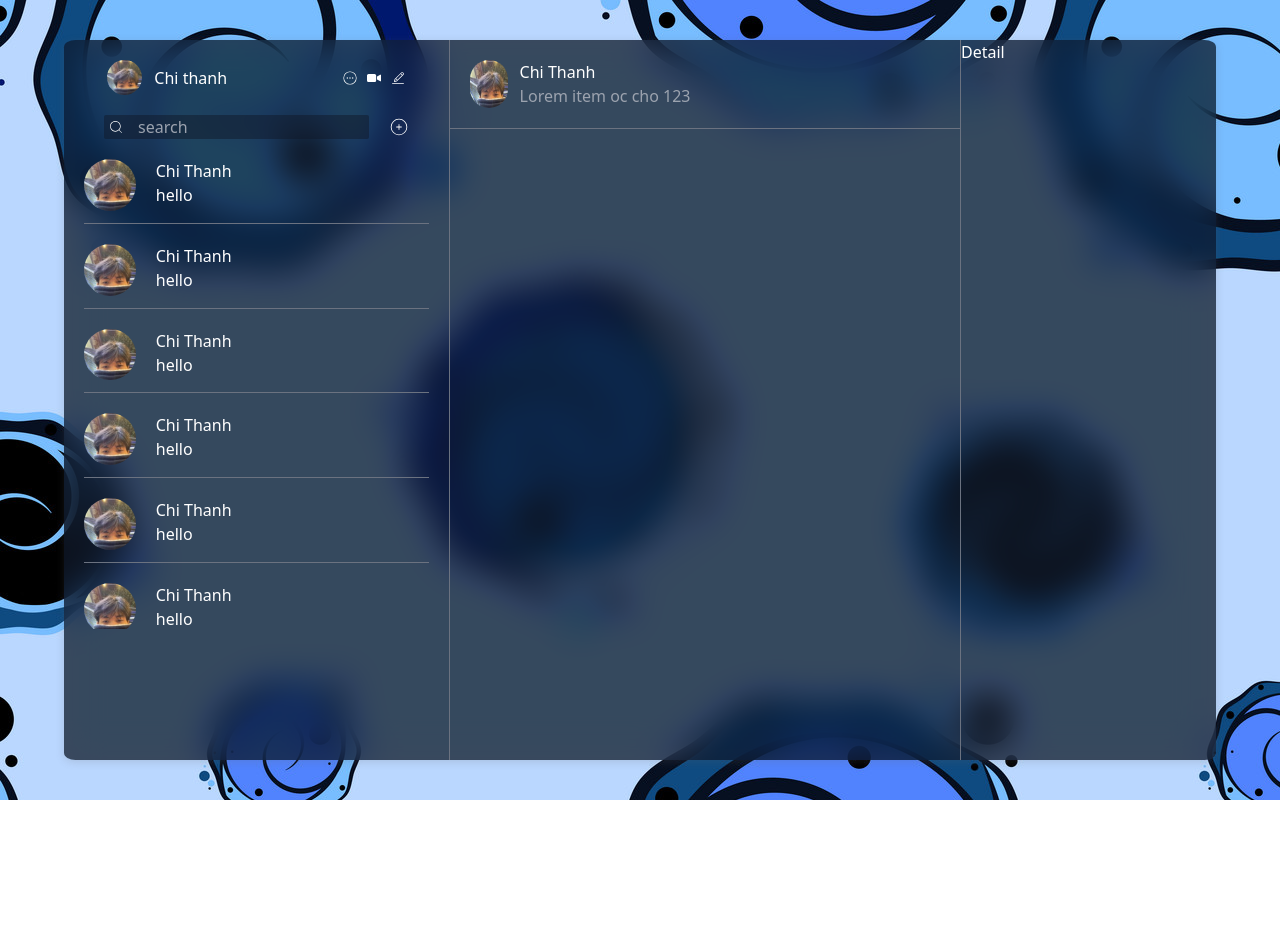
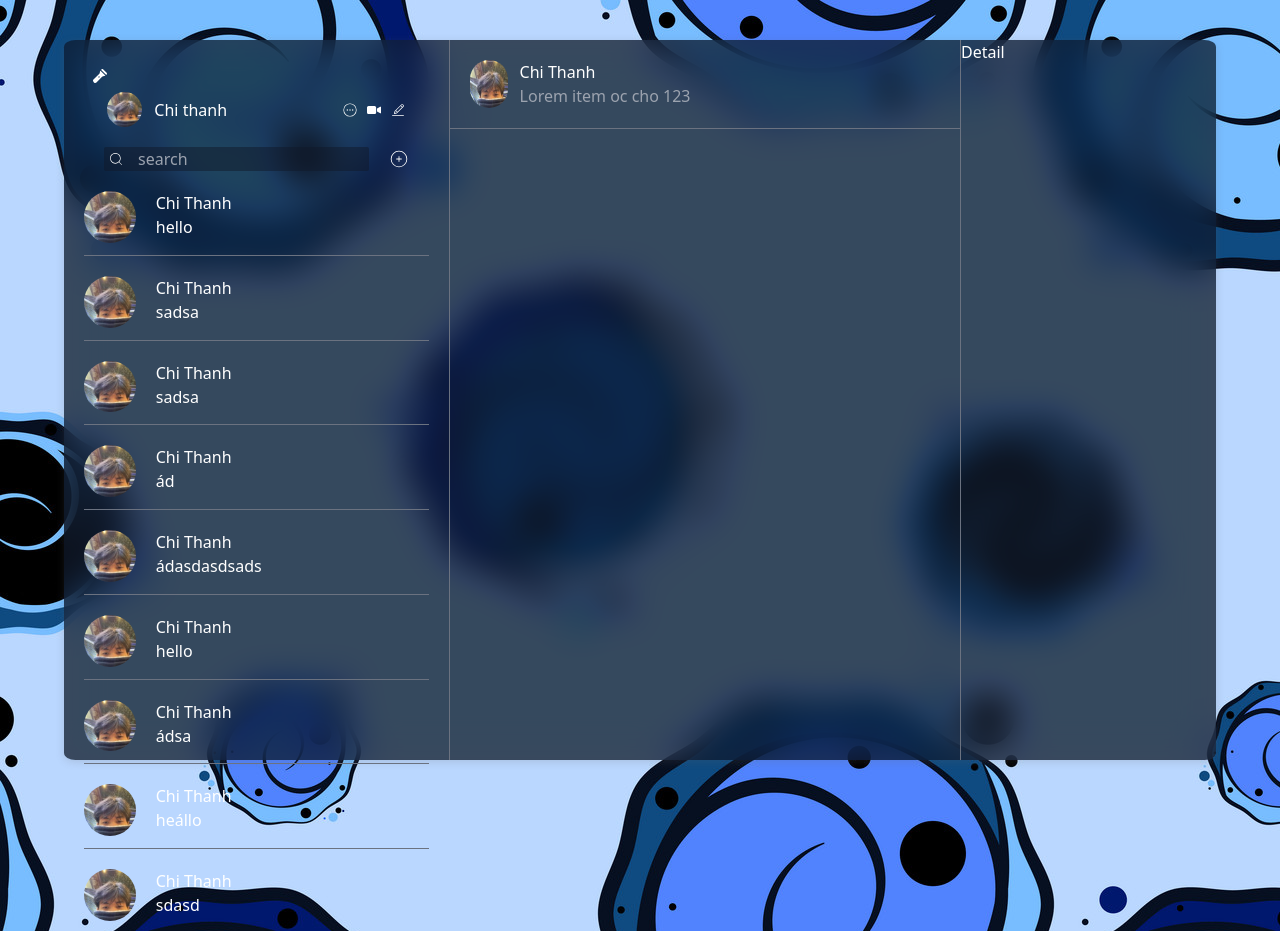
Before and after one commit to thanhbui1234/chat-app, a React (Vite) app: page / in a window 1280 px wide. Before the commit the page ends 800 px from the top, so only its background shows below. Built offline with nearby package versions, Linux system fonts and the light colour scheme.

Commit message:
feture: darkmode

```diff
--- a/src/App.tsx
+++ b/src/App.tsx
@@ -4,12 +4,18 @@ import Detail from './components/detail'
 import List from './components/list'
 import clsx from 'clsx';
 
+import { DarkModeProvider } from './contexts/DarkmodeContext';
+
+
 export default function App() {
   return (
-    <div className={clsx(style.container, 'flex')}>
+    <DarkModeProvider>
+    <div className={clsx(style.container, 'flex dark:bg-gray-900')}>
       <List></List>
       <Chat></Chat>
       <Detail></Detail>
     </div>
+    </DarkModeProvider>
+
   )
 }
--- a/src/components/list/chatlists/index.tsx
+++ b/src/components/list/chatlists/index.tsx
@@ -13,12 +13,12 @@ const ChatList = () => {
         <div
           className={cslx(
             style.chatlistContainer,
-            "flex gap-[10px] items-center  rounded-sm "
+            "flex gap-[10px] items-center  rounded-sm dark:bg-[#364a5e] "
           )}
         >
-          <CiSearch className="py-1 cursor-pointer" size={24}></CiSearch>
+          <CiSearch className="py-1 cursor-pointer " size={24}></CiSearch>
           <input
-            className="outline-none bg-transparent text-white"
+            className="outline-none bg-transparent  text-white "
             type="text"
             placeholder="search"
             name=""
@@ -37,7 +37,7 @@ const ChatList = () => {
         )}
       </div>
 
-      <div>
+      <div className="">
         <UserChat></UserChat>
       </div>
     </div>
--- a/src/components/list/chatlists/userChat/index.tsx
+++ b/src/components/list/chatlists/userChat/index.tsx
@@ -2,13 +2,32 @@ import cslx from 'clsx'
 import style from './userChat.module.scss'
 const fakeData = [
   { name: "Chi Thanh", msg: "hello" },
+  { name: "Chi Thanh", msg: "sadsa" },
+  { name: "Chi Thanh", msg: "sadsa" },
+  { name: "Chi Thanh", msg: "ád" },
+  { name: "Chi Thanh", msg: "ádasdasdsads" },
   { name: "Chi Thanh", msg: "hello" },
+  { name: "Chi Thanh", msg: "ádsa" },
+  { name: "Chi Thanh", msg: "heállo" },
+  { name: "Chi Thanh", msg: "sdasd" },
   { name: "Chi Thanh", msg: "hello" },
+  { name: "Chi Thanh", msg: "sadas" },
+  { name: "Chi Thanh", msg: "heádsallo" },
   { name: "Chi Thanh", msg: "hello" },
+  { name: "Chi Thanh", msg: "ád" },
   { name: "Chi Thanh", msg: "hello" },
+  { name: "Chi Thanh", msg: "hesllo" },
+  { name: "Chi Thanh", msg: "heladaslo" },
+  { name: "Chi Thanh", msg: "sadhello" },
   { name: "Chi Thanh", msg: "hello" },
+  { name: "Chi Thanh", msg: "ád" },
+  { name: "Chi Thanh", msg: "hesaállo" },
+  { name: "Chi Thanh", msg: "hesadllo" },
+  { name: "Chi Thanh", msg: "heádllo" },
+  { name: "Chi Thanh", msg: "heádllo" },
+  { name: "Chi Thanh", msg: "heádllo" },
   { name: "Chi Thanh", msg: "hello" },
-  { name: "Chi Thanh", msg: "hello" },
+  { name: "Chi Thanh", msg: "sad" },
   { name: "Chi Thanh", msg: "hello" },
 ]
 
--- a/src/components/list/chatlists/userChat/userChat.module.scss
+++ b/src/components/list/chatlists/userChat/userChat.module.scss
@@ -1,5 +1,5 @@
 .userlistContainer {
-  max-height: 470px;
+  max-height: 740px;
   overflow-y: scroll;
 
   &::-webkit-scrollbar {
--- a/src/components/list/index.tsx
+++ b/src/components/list/index.tsx
@@ -1,10 +1,33 @@
+import { useContext } from "react";
 import ChatList from "./chatlists"
 import UserInfo from "./userInfo"
+import { DarkModeContext } from "../../contexts/DarkmodeContext";
+import { IoFlashlight } from "react-icons/io5";
+import { IoFlashlightOutline } from "react-icons/io5";
 
+const DarkModeToggle: React.FC = () => {
+  const darkModeContext = useContext(DarkModeContext);
+
+  if (!darkModeContext) {
+    throw new Error('DarkModeToggle must be used within a DarkModeProvider');
+  }
+
+  const { isDarkMode, setIsDarkMode } = darkModeContext;
+
+  return (
+    <button
+      onClick={() => setIsDarkMode(!isDarkMode)}
+      className="p-2  rounded"
+    >
+      {isDarkMode ? <IoFlashlightOutline /> : <IoFlashlight /> }
+    </button>
+  );
+};
 
 const List = () => {
   return (
     <div className="flex-1 p-5  border-gray-500">
+      <DarkModeToggle></DarkModeToggle>
       <UserInfo></UserInfo>
       <ChatList></ChatList>
     </div>
--- /dev/null
+++ b/src/contexts/DarkmodeContext.tsx
@@ -0,0 +1,41 @@
+// src/contexts/DarkModeContext.tsx
+import React, { createContext, useState, useEffect, ReactNode } from 'react';
+
+interface DarkModeContextType {
+  isDarkMode: boolean;
+  setIsDarkMode: (value: boolean) => void;
+}
+
+const DarkModeContext = createContext<DarkModeContextType | undefined>(undefined);
+
+interface DarkModeProviderProps {
+  children: ReactNode;
+}
+
+const DarkModeProvider: React.FC<DarkModeProviderProps> = ({ children }) => {
+  const [isDarkMode, setIsDarkMode] = useState<boolean>(false);
+
+  useEffect(() => {
+    const savedMode = localStorage.getItem('dark-mode');
+    if (savedMode) {
+      setIsDarkMode(savedMode === 'true');
+    }
+  }, []);
+
+  useEffect(() => {
+    if (isDarkMode) {
+      document.documentElement.classList.add('dark');
+    } else {
+      document.documentElement.classList.remove('dark');
+    }
+    localStorage.setItem('dark-mode', isDarkMode.toString());
+  }, [isDarkMode]);
+
+  return (
+    <DarkModeContext.Provider value={{ isDarkMode, setIsDarkMode }}>
+      {children}
+    </DarkModeContext.Provider>
+  );
+};
+
+export { DarkModeContext, DarkModeProvider };
--- a/tailwind.config.js
+++ b/tailwind.config.js
@@ -1,5 +1,6 @@
 /** @type {import('tailwindcss').Config} */
 export default {
+  darkMode:'class', // Enable dark mode using the class strategy
   content: ["./index.html", "./src/**/*.{js,ts,jsx,tsx}"],
   theme: {
     extend: {},
```
